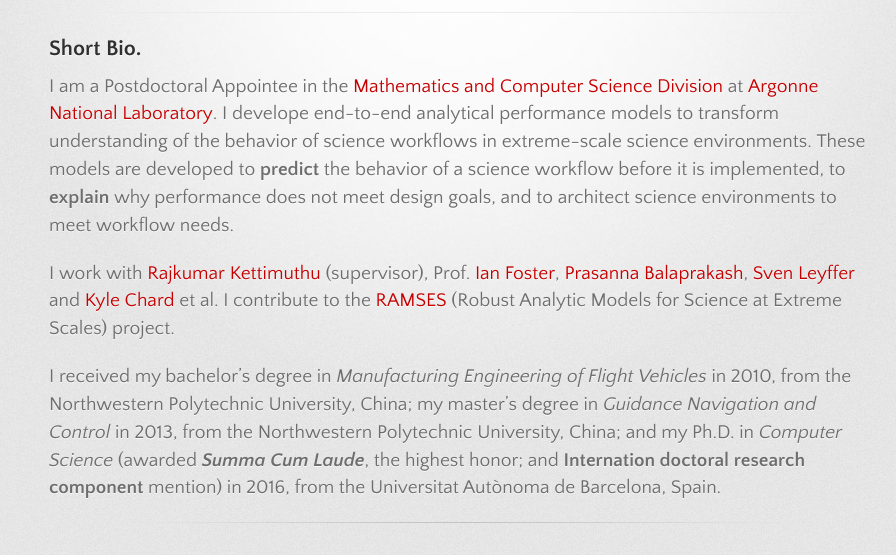
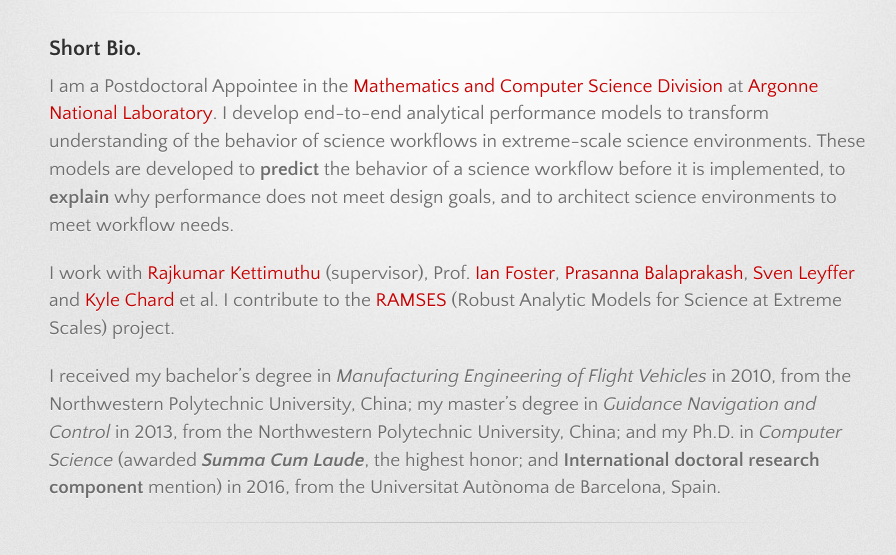
Before and after one commit to lzhengchun/lzhengchun.github.io, a Jekyll site: the page built from index.md, in a window 1280 px wide. Shown: the part 190-745 px from the top of the page, without its empty margins (181-1077 px from the left). Built offline with Jekyll 4.4.1, drawn with Linux system fonts in a browser that asks for light colours; some web fonts are replaced.

Commit message:
add, delete, polish etc.

```diff
--- a/index.md
+++ b/index.md
@@ -5,11 +5,11 @@
 
 ## Short Bio.
 
-I am a Postdoctoral Appointee in the [Mathematics and Computer Science Division](http://www.mcs.anl.gov/person/zhengchun-liu) at [Argonne National Laboratory](http://www.anl.gov/). I develope end-to-end analytical performance models to transform understanding of the behavior of science workflows in extreme-scale science environments. These models are developed to __predict__ the behavior of a science workflow before it is implemented, to __explain__ why performance does not meet design goals, and to architect science environments to meet workflow needs.
+I am a Postdoctoral Appointee in the [Mathematics and Computer Science Division](http://www.mcs.anl.gov/person/zhengchun-liu) at [Argonne National Laboratory](http://www.anl.gov/). I develop end-to-end analytical performance models to transform understanding of the behavior of science workflows in extreme-scale science environments. These models are developed to __predict__ the behavior of a science workflow before it is implemented, to __explain__ why performance does not meet design goals, and to architect science environments to meet workflow needs.
 
 I work with [Rajkumar Kettimuthu](http://www.mcs.anl.gov/~kettimut/) (supervisor), Prof. [Ian Foster](https://www.cs.uchicago.edu/directory/ian-foster), [Prasanna Balaprakash](http://www.mcs.anl.gov/~pbalapra), [Sven Leyffer](https://wiki.mcs.anl.gov/leyffer/index.php/Sven_Leyffer) and [Kyle Chard](https://kylechard.com/) et al. I contribute to the [RAMSES](https://ramsesproject.github.io) (Robust Analytic Models for Science at Extreme Scales) project.
 
-I received my bachelor's degree in _Manufacturing Engineering of Flight Vehicles_ in 2010, from the Northwestern Polytechnic University, China; my master's degree in _Guidance Navigation and Control_ in 2013, from the Northwestern Polytechnic University, China; and my Ph.D. in _Computer Science_ (awarded ___Summa Cum Laude___, the highest honor; and **Internation doctoral research component** mention) in 2016, from the Universitat Autònoma de Barcelona, Spain.
+I received my bachelor's degree in _Manufacturing Engineering of Flight Vehicles_ in 2010, from the Northwestern Polytechnic University, China; my master's degree in _Guidance Navigation and Control_ in 2013, from the Northwestern Polytechnic University, China; and my Ph.D. in _Computer Science_ (awarded ___Summa Cum Laude___, the highest honor; and **International doctoral research component** mention) in 2016, from the Universitat Autònoma de Barcelona, Spain.
 
 ---
 ## Research Interests:
```
